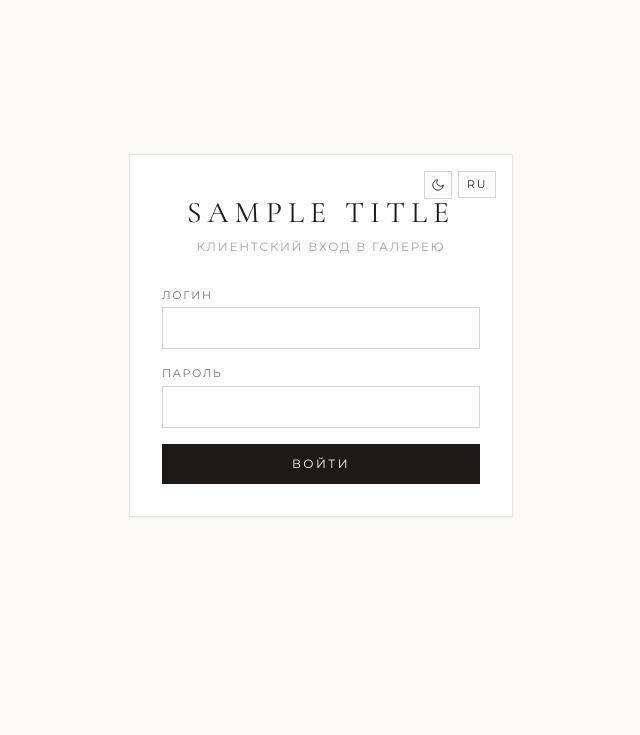
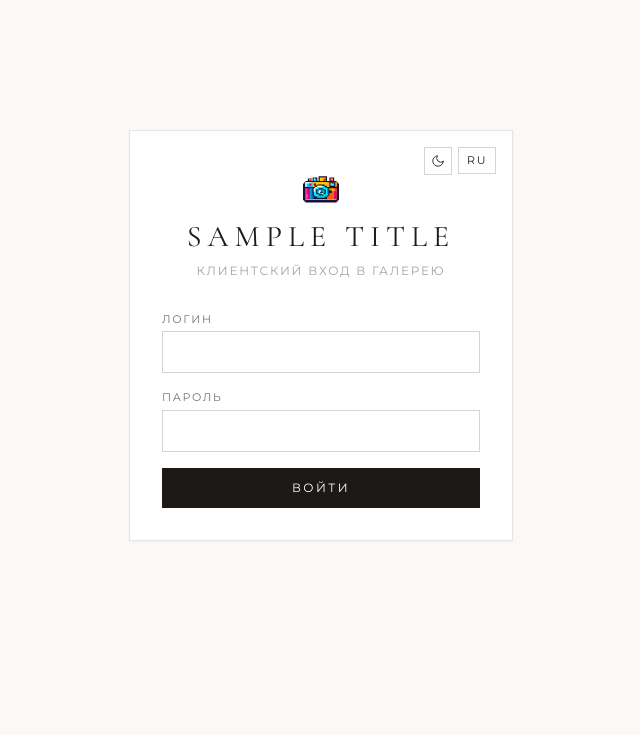
Before and after one commit to henadzis/pixie-gallery, a FastAPI app: template app/templates/index.html in a window 1280 px wide. Shown: the part 65-800 px from the top of the page, without its empty margins (319-959 px from the left). Run offline with FastAPI, Linux system fonts and the light colour scheme; the template is opened without the code that fills it: most values are stand-ins (such as "Sample title", 1, 10 or a date in 2020); parts of the project's set-up code (start-up, migrations or seed data) failed here and were passed over; some libraries are stand-ins or nearby versions.

Commit message:
Release v0.5.1

```diff
--- a/app/main.py
+++ b/app/main.py
@@ -395,6 +395,17 @@ class UserUpsertRequest(BaseModel):
 
 class FavoriteToggleRequest(BaseModel):
     photo_path: str
+
+
+@app.get("/pixie_gallery.svg", include_in_schema=False)
+@app.get("/favicon.ico", include_in_schema=False)
+async def favicon():
+    svg_path = Path(__file__).parent / "static" / "pixie_gallery.svg"
+    if not svg_path.exists():
+        svg_path = Path(__file__).parent.parent / "pixie_gallery.svg"
+    if svg_path.exists():
+        return FileResponse(svg_path, media_type="image/svg+xml")
+    raise HTTPException(status_code=404, detail="Favicon not found")
 
 
 @app.get("/", response_class=HTMLResponse)
--- a/app/templates/index.html
+++ b/app/templates/index.html
@@ -4,6 +4,9 @@
   <meta charset="UTF-8" />
   <meta name="viewport" content="width=device-width, initial-scale=1.0" />
   <title>{{ title }}</title>
+  <link rel="icon" type="image/svg+xml" href="/pixie_gallery.svg" />
+  <link rel="alternate icon" href="/favicon.ico" type="image/svg+xml" />
+  <link rel="apple-touch-icon" href="/pixie_gallery.svg" />
   <script src="https://cdn.tailwindcss.com"></script>
   <script>
     tailwind.config = { darkMode: 'class' }
@@ -84,6 +87,9 @@
           <svg class="w-3.5 h-3.5 hidden dark:block" viewBox="0 0 24 24" fill="none" stroke="currentColor" stroke-width="1.5" stroke-linecap="round" stroke-linejoin="round"><circle cx="12" cy="12" r="5"/><line x1="12" y1="1" x2="12" y2="3"/><line x1="12" y1="21" x2="12" y2="23"/><line x1="4.22" y1="4.22" x2="5.64" y2="5.64"/><line x1="18.36" y1="18.36" x2="19.78" y2="19.78"/><line x1="1" y1="12" x2="3" y2="12"/><line x1="21" y1="12" x2="23" y2="12"/><line x1="4.22" y1="19.78" x2="5.64" y2="18.36"/><line x1="18.36" y1="5.64" x2="19.78" y2="4.22"/></svg>
         </button>
         <button type="button" onclick="toggleLanguage()" id="login-lang-btn" class="text-[11px] tracking-[0.15em] uppercase px-2 py-1 border border-stone-300 dark:border-stone-700 hover:border-stone-800 dark:hover:border-stone-300 transition">RU</button>
+      </div>
+      <div class="flex justify-center mb-2">
+        <img src="/pixie_gallery.svg" alt="Pixie Logo" class="w-12 h-12 object-contain" />
       </div>
       <h1 class="serif-title text-3xl tracking-[0.2em] uppercase mb-2 mt-2" id="login-modal-title">{{ title }}</h1>
       <p class="text-xs tracking-[0.15em] uppercase text-stone-400 mb-8" data-i18n="login_subtitle">Клиентский вход в галерею</p>
@@ -122,8 +128,11 @@
           <span class="hidden sm:inline" data-i18n="nav_home">На главную</span>
         </button>
 
-        <button onclick="showHome()" id="header-brand-title" class="serif-title text-lg md:text-2xl tracking-[0.2em] uppercase font-medium hover:opacity-70 transition text-left ml-1 truncate">
-          {{ title }}
+        <button onclick="showHome()" class="inline-flex items-center gap-2.5 hover:opacity-70 transition text-left ml-1 min-w-0">
+          <img src="/pixie_gallery.svg" alt="Pixie Logo" class="w-7 h-7 object-contain shrink-0" />
+          <span id="header-brand-title" class="serif-title text-lg md:text-2xl tracking-[0.2em] uppercase font-medium truncate">
+            {{ title }}
+          </span>
         </button>
       </div>
 
```
Also changed, not shown: app/static/pixie_gallery.svg (added).
